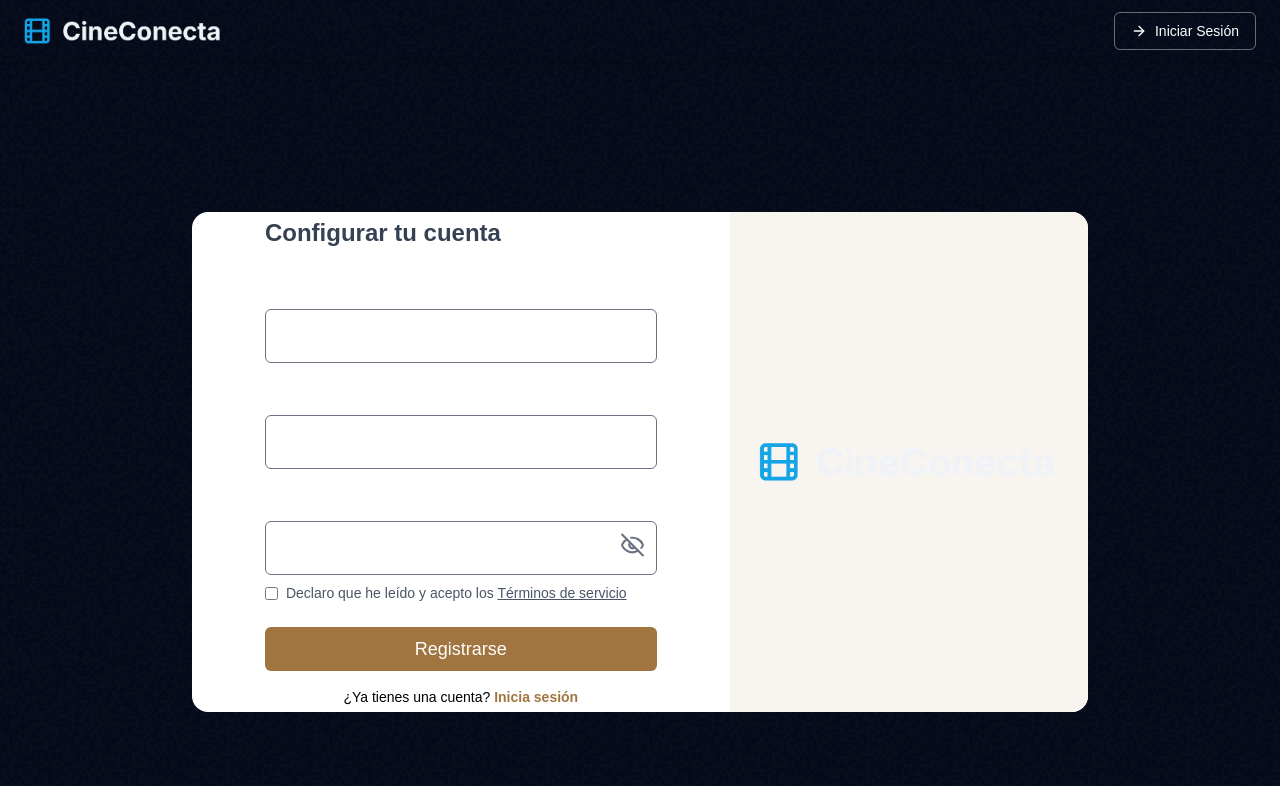
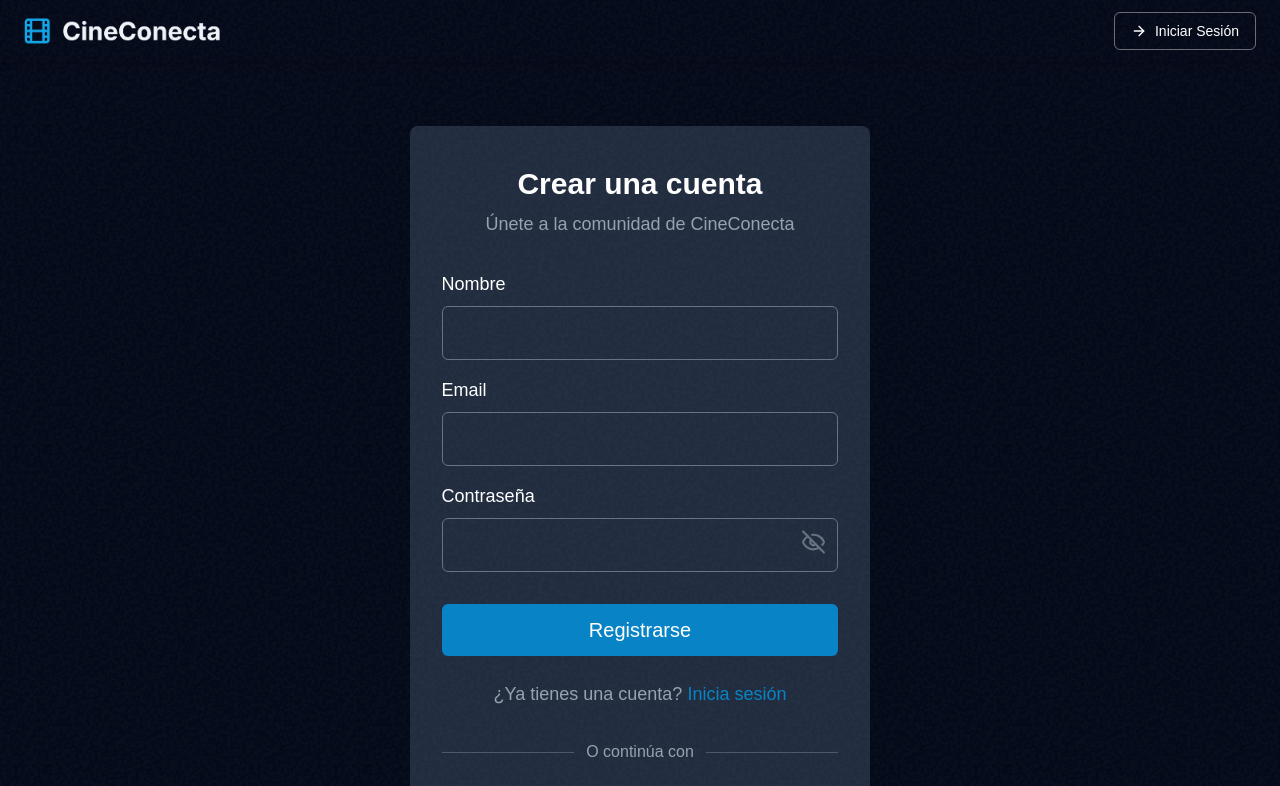
Before and after one commit to juanromero2719/Frontend-CineConecta, a Next.js app: page /register in a window 1280 px wide. Shown: the top 786 px of the page. Built offline with nearby package versions, Linux system fonts and the light colour scheme.

Commit message:
refactor: change view register

```diff
--- a/src/app/(auth)/register/components/cardLogin_Register.tsx
+++ b/src/app/(auth)/register/components/cardLogin_Register.tsx
@@ -4,8 +4,8 @@ import React, { useState } from 'react';
 import Input from '@/components/ui/mbInput';
 import { useRegisterUser } from '@/app/(auth)/register/hooks/useRegisterUser';
 import { showSuccess } from '@/utilities/notifications';
-import Logo from '@/components/shared/LogoCineConecta';
 import Link from 'next/link';
+import { MbButton } from '@/components/ui/mbButton';
 
 const CardRegister: React.FC = () => {
   const { registerUser, loading } = useRegisterUser();
@@ -47,14 +47,22 @@ const CardRegister: React.FC = () => {
   };
 
   return (
-    <section className="flex flex-col md:flex-row bg-white w-[90vw] md:w-[80vw] lg:w-[70vw] 2xl:w-[50vw] h-auto md:h-[500px] rounded-2xl min-w-[300px] overflow-hidden">
-
-      {/* Lado izquierdo con Formulario */}
-      <div className="w-full md:w-[60%] flex justify-center items-center py-8 px-6">
-        <form onSubmit={handleSubmit} className="w-full md:w-[80%]">
-          <h3 className="text-2xl font-bold mb-6 text-gray-700">
-            Configurar tu cuenta
+    <section
+    className="
+      flex flex-col bg-[rgba(var(--dark-blue-60))] bg-noise
+      w-[95vw] xs:w-[90vw] md:w-[70vw] lg:w-[45vw] xl:w-[36vw] 2xl:w-[30vw]
+      max-w-[540px] min-w-[300px] rounded-lg overflow-hidden
+      px-4 sm:px-8 py-10 mx-auto mt-16 mb-12
+    "
+  >
+    <form onSubmit={handleSubmit} className="w-full">
+      {/* --- encabezados --- */}
+      <h3 className="text-xl md:text-2xl lg:text-3xl font-bold text-white text-center mb-2">
+        Crear una cuenta
       </h3>
+      <h2 className="text-sm md:text-base lg:text-lg text-gray-400 text-center mb-8">
+        Únete a la comunidad de CineConecta
+      </h2>
 
       {/* NOMBRE */}
       <div className="mb-4">
@@ -95,48 +103,41 @@ const CardRegister: React.FC = () => {
             />
           </div>
 
-          {/* CHECKBOX TÉRMINOS */}
-          <div className="mb-6 flex items-center space-x-2 text-sm text-gray-600">
-            <input
-              id="terms"
-              name="termsAccepted"
-              type="checkbox"
-              checked={formData.termsAccepted}
-              onChange={handleChange}
-              className="cursor-pointer"
-            />
-            <label htmlFor="terms" className="cursor-pointer">
-              Declaro que he leído y acepto los{' '}
-              <span className="underline">Términos de servicio</span>
-            </label>
-          </div>
 
-          {/* BOTÓN REGISTRARSE */}
+      {/* --- submit --- */}
       <button
         type="submit"
         disabled={loading}
-            className="w-full text-lg bg-[rgba(var(--dark-latte))] text-white py-2 px-4 rounded-md hover:bg-[rgba(var(--latte))] outline-none focus:ring-2 focus:ring-blue-500 focus:ring-offset-2 mb-4 transition-colors"
+        className="
+          w-full text-lg md:text-xl bg-[rgba(var(--sky-blue))]
+          text-white py-3 rounded-md hover:underline transition
+          disabled:opacity-60 disabled:cursor-not-allowed mb-6 mt-6
+        "
       >
-            {loading ? 'Cargando...' : 'Registrarse'}
+        {loading ? 'Cargando…' : 'Registrarse'}
       </button>
 
-          {/* LINK INICIA SESIÓN */}
-          <div className="text-center text-black text-sm">
+      {/* --- registro --- */}
+      <p className="text-center text-gray-400 text-sm md:text-lg mb-8">
         ¿Ya tienes una cuenta?{' '}
-            <Link
-              href="/"
-              className="text-[rgba(var(--dark-latte))] font-semibold hover:underline hover:text-[rgba(var(--latte))] transition-colors"
-            >
+        <Link href="/" className="text-[rgba(var(--sky-blue))] hover:underline">
           Inicia sesión
         </Link>
+      </p>
+
+      {/* --- divisor --- */}
+      <div className="flex items-center gap-3 text-gray-400 text-sm md:text-base mb-6">
+        <hr className="flex-grow border-t border-white/20" />
+        <span>O continúa con</span>
+        <hr className="flex-grow border-t border-white/20" />
+      </div>
+
+      {/* --- botones sociales --- */}
+      <div className="flex flex-col sm:flex-row gap-4">
+        <MbButton text="Google"   iconSrc="/images/google.webp"   />
+        <MbButton text="Facebook" iconSrc="/images/facebook.png" />
       </div>
     </form>
-      </div>
-
-      {/* Lado derecho con Logo */}
-      <div className="w-full md:w-[40%] h-[200px] md:h-auto bg-[rgba(var(--light-latte))] flex justify-center items-center">
-        <Logo />
-      </div>
   </section>
   );
 };
```
Lines whose indentation alone changed are shown as unchanged.
